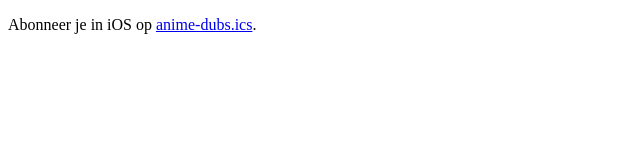
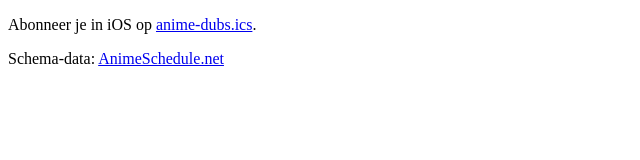
Before and after one commit to rashruf/anime-dub-calendar, a plain HTML site: page docs/index.html in a window 1280 px wide. Shown: the whole page, without its empty margins (0-640 px from the left). Drawn offline with Linux system fonts and the light colour scheme.

Commit message:
Update index.html

```diff
--- a/docs/index.html
+++ b/docs/index.html
@@ -1,2 +1,3 @@
 <!doctype html><meta charset="utf-8"><title>Anime dub calendar</title>
 <p>Abonneer je in iOS op <a href="anime-dubs.ics">anime-dubs.ics</a>.</p>
+<p>Schema-data: <a href="https://animeschedule.net">AnimeSchedule.net</a></p>
```
